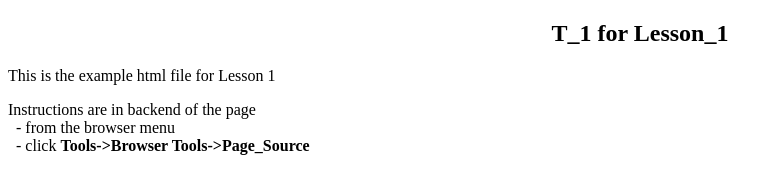
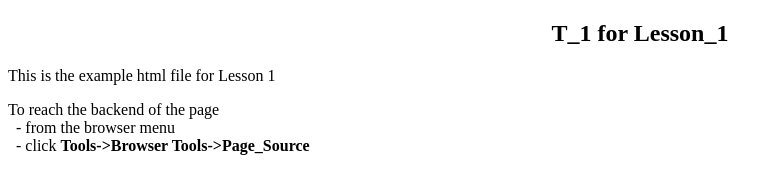
Before and after one commit to SupaDupa1802/SupaDupa1802.github.io, a plain HTML site: page Cources/T_1.html in a window 1280 px wide. Shown: the whole page, without its empty margins (0-781 px from the left). Drawn offline with Linux system fonts and the light colour scheme.

Commit message:
Update T_1.html

```diff
--- a/Cources/T_1.html
+++ b/Cources/T_1.html
@@ -7,7 +7,7 @@
 <body>
 <h2 align="center">T_1 for Lesson_1</h2>
 This is the example html file for Lesson 1
-<p></b>Instructions are in backend of the page
+<p></b>To reach the backend of the page
 <br />&nbsp;&nbsp;- from the browser menu
 <br />&nbsp;&nbsp;- click <b>Tools->Browser Tools->Page_Source</b>
 </body>
```
